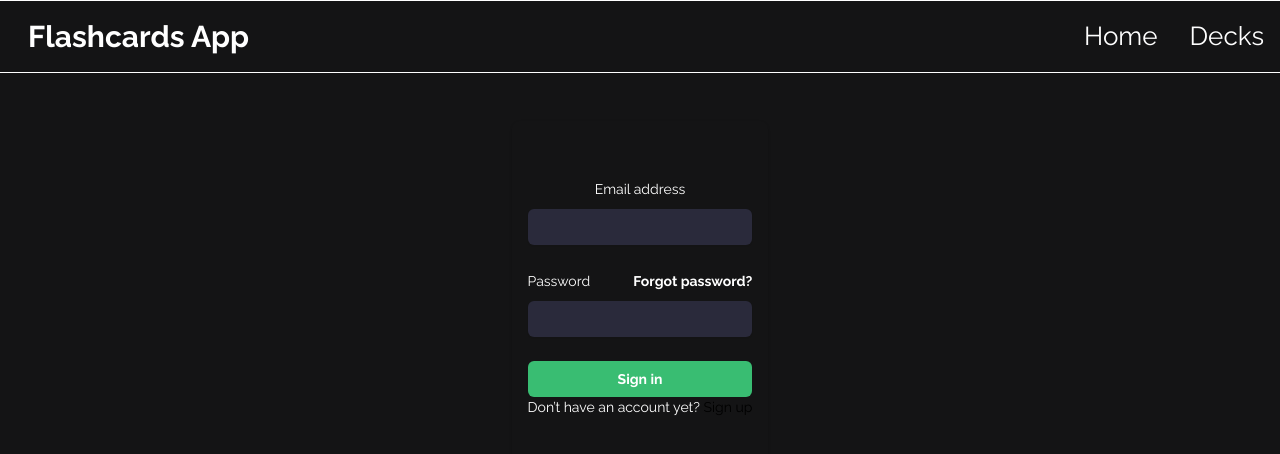
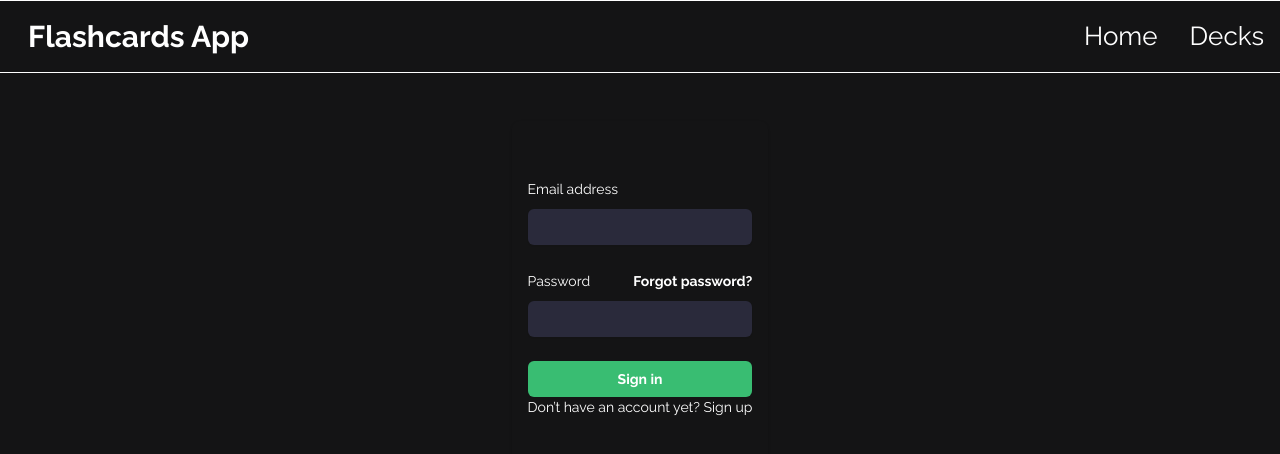
Before and after one commit to JamesVong/flashcard-app, a React (Create React App) app: page /login in a window 1280 px wide. Shown: the top 454 px of the page. Built offline with nearby package versions, Linux system fonts and the light colour scheme.

Commit message:
Change alignment of email and color of sign-in

```diff
--- a/src/Components/Login.js
+++ b/src/Components/Login.js
@@ -8,7 +8,7 @@ function Login(){
                 <div className="mt-10 sm:mx-auto sm:w-full sm:max-w-sm">
                     <form className="space-y-6" action="/api/login" method="POST">
                         <div>
-                            <label for="email" className="block text-sm font-medium leading-6 text-gray-900">Email address</label>
+                            <label for="email" className="block text-sm font-medium leading-6 text-gray-900 text-left">Email address</label>
                             <div className="mt-2">
                                 <input id="email" name="email" type="email" autocomplete="email" required className="block w-full rounded-md border-0 py-1.5  shadow-sm bg-highlight bg-opacity-50 sm:text-sm sm:leading-6"/>
                             </div>
@@ -28,7 +28,7 @@ function Login(){
 
                         <div className="pb-8">
                             <button type="submit" className="flex w-full justify-center rounded-md bg-primary px-3 py-1.5 text-sm font-semibold leading-6">Sign in</button>
-                            <p className="text-sm font-light text-gray-500 dark:text-gray-400"> Don’t have an account yet? <a href="/signup" className="font-medium text-black hover:underline">Sign up</a>
+                            <p className="text-sm font-light text-gray-500 dark:text-gray-400"> Don’t have an account yet? <a href="/signup" className="font-medium hover:underline">Sign up</a>
                             </p>
                         </div>
                     </form>
--- a/src/Components/Register.js
+++ b/src/Components/Register.js
@@ -10,7 +10,7 @@ function Register(){
             <div className="mt-10 sm:mx-auto sm:w-full sm:max-w-sm">
                 <form className="space-y-6" action="/api/register" method="POST">
                   <div>
-                    <label for="email" className="block text-sm font-medium leading-6 text-gray-900">Email address</label>
+                    <label for="email" className="block text-sm font-medium leading-6 text-gray-900 text-left">Email address</label>
                     <div className="mt-2">
                       <input id="email" name="email" type="email" autocomplete="email" required className="block w-full rounded-md border-0 py-1.5 text-gray-900 shadow-sm bg-highlight bg-opacity-50 sm:text-sm sm:leading-6"/>
                     </div>
@@ -40,7 +40,7 @@ function Register(){
                   <div className="pb-8">
                     <button type="submit" className="flex w-full justify-center rounded-md bg-primary px-3 py-1.5 text-sm font-semibold leading-6 shadow-sm">Sign in</button>
                     <p className="text-sm font-light text-gray-500 dark:text-gray-400">
-                    Already have an account? <a href="/login" className="font-medium text-black hover:underline">Login</a>
+                    Already have an account? <a href="/login" className="font-medium hover:underline">Login</a>
                     </p>
                   </div>
                 </form>
```
